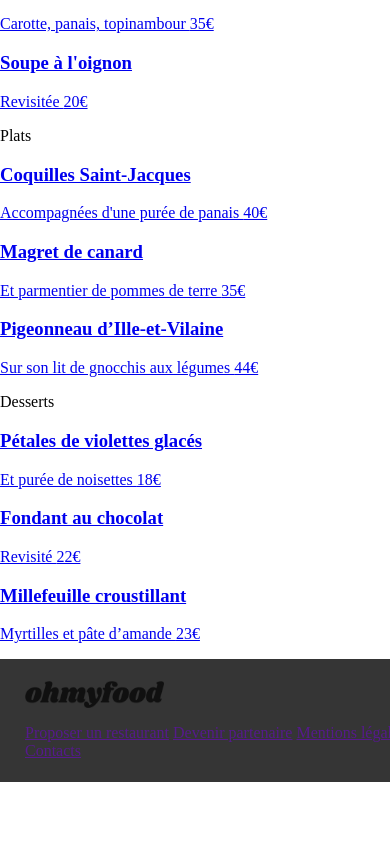
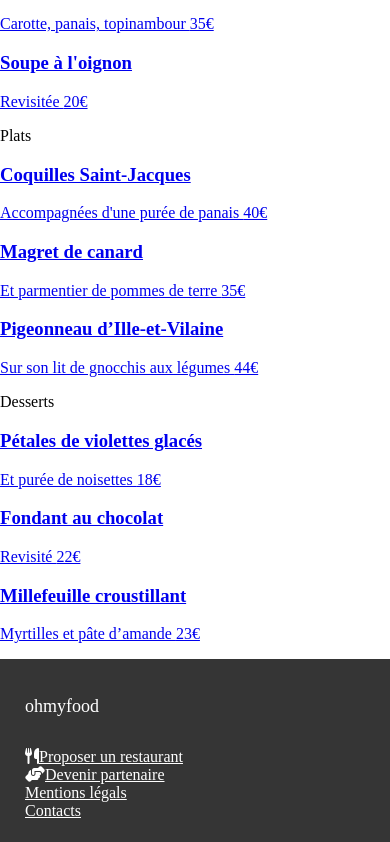
Before and after one commit to ahmedkhanchouch/OC-projet4, a plain HTML site: page restaurants/a_la_francaise.html in a window 390 px wide. Shown: the part 492-1334 px from the top of the page. Before the commit the page ends 1274 px from the top, so only its background shows below. Drawn offline with Linux system fonts and the light colour scheme.

Commit message:
nouvelle modification des fichiers html

```diff
--- a/ASSETS/style.css
+++ b/ASSETS/style.css
@@ -35,6 +35,9 @@ h1{
         margin: 0;
         display: flex;
         flex-direction: column;
+    }
+    .main-container{
+        background-color: var(--background--color);
     }
     header{
         display: flex;
@@ -102,4 +105,12 @@ align-items: center;
         display: flex;
         flex-direction: column;
     }
+    .footer-nav a{
+        color: var(--White);
     }
+    .Fonctionnement-section{
+        display:flex ;
+        flex-direction: column;
+        background-color: var(--White);
+    }
+}
--- a/restaurants/a_la_francaise.html
+++ b/restaurants/a_la_francaise.html
@@ -11,6 +11,7 @@
             integrity="sha512-MV7K8+y+gLIBoVD59lQIYicR65iaqukzvf/nwasF0nqhPay5w/9lJmVM2hMDcnK1OnMGCdVK+iQrJ7lzPJQd1w=="
             crossorigin="anonymous" referrerpolicy="no-referrer" />
         <link rel="stylesheet" href="../ASSETS/style.css">
+        <link rel="icon" type="image/svg+xml" href="ASSETS/images/logo/ohmyfood.png">
         <script src="https://kit.fontawesome.com/8031ffea2b.js" crossorigin="anonymous"></script>
     </head>
     <body>
@@ -127,10 +128,11 @@
             </div>
         </div>
         <footer>
-            <img src="../ASSETS/images/logo/ohmyfood.png" alt="logo de la page">
-            <div>
-                <a href="">Proposer un restaurant</a>
-                <a href="">Devenir partenaire</a>
+            <!-- <img src="ASSETS/images/logo/ohmyfood@2x.svg" alt="logo de la page"> -->
+            <h2>ohmyfood</h2>
+            <div class="footer-nav">
+                <a href=""><i class="fa-solid fa-utensils"></i>Proposer un restaurant</a>
+                <a href=""><i class="fa-solid fa-handshake-angle"></i>Devenir partenaire</a>
                 <a href="">Mentions légals</a>
                 <a href="">Contacts</a>
             </div>
```
Also changed, not shown: index.html (+4 -3 lines), restaurants/La_note_enchantée.html (+6 -4 lines), restaurants/La_palette_du_goût.html (+6 -4 lines), restaurants/Le_délice_des_sens.html (+6 -4 lines). Lines whose indentation alone changed are shown as unchanged.
